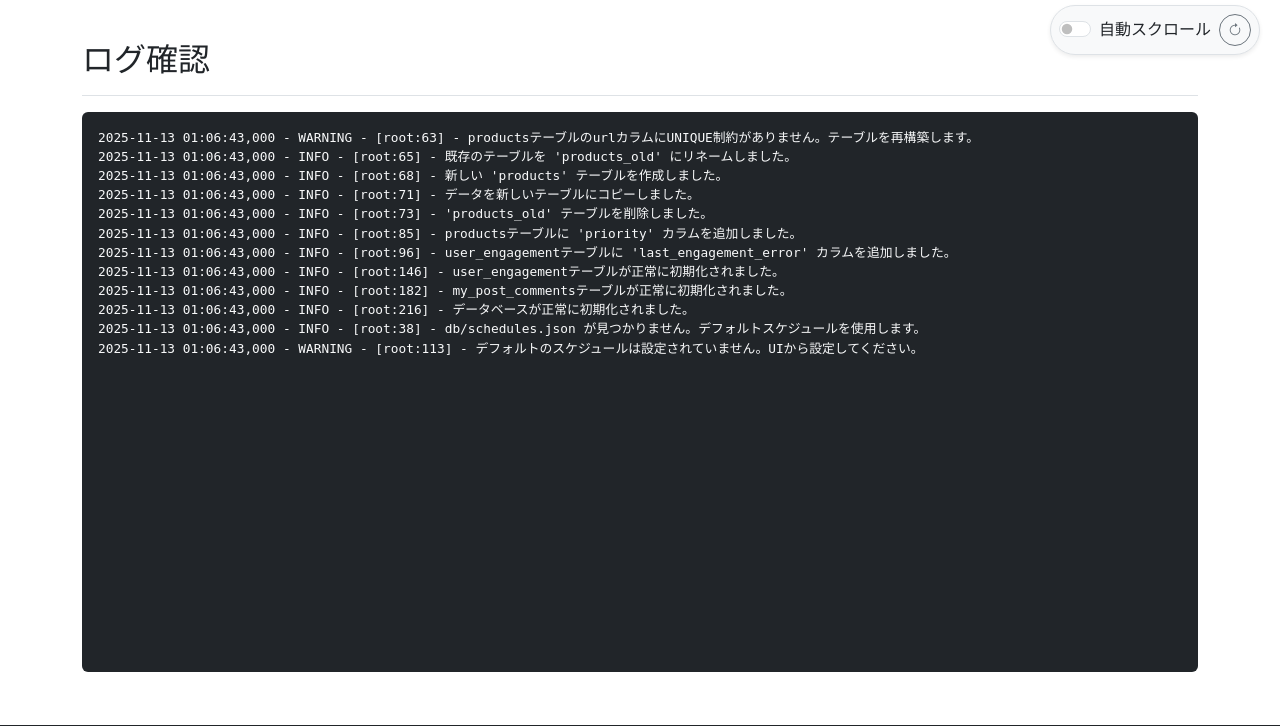
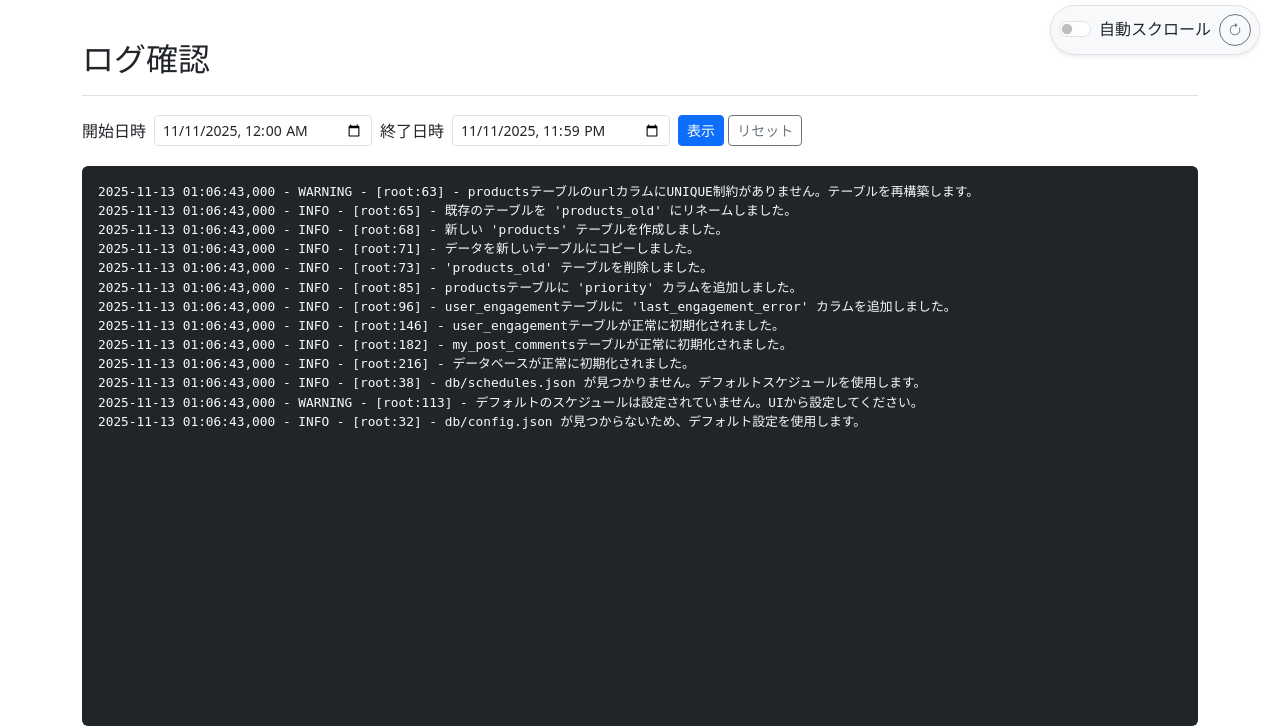
Before and after one commit to HiroyukiUrata/r_auto, a FastAPI app: page /logs in a window 1280 px wide. Shown: the part 75-801 px from the top of the page. Run offline with FastAPI, Linux system fonts and the light colour scheme; data that the repository does not hold is empty.

Commit message:
ログ表示の時間フィルタ

```diff
--- a/app/web/api.py
+++ b/app/web/api.py
@@ -1161,20 +1161,6 @@ async def run_task_now(tag: str, request: Request):
     except json.JSONDecodeError:
         extra_kwargs = {} # JSONデコードに失敗した場合も空の辞書
     return _run_task_internal(tag, is_part_of_flow=False, **extra_kwargs)
-
-@router.get("/api/logs", response_class=PlainTextResponse)
-async def get_logs():
-    """ログファイルの内容をテキスト形式で返します。"""
-    try:
-        if not os.path.exists(LOG_FILE):
-            return "ログファイルはまだ作成されていません。"
-
-        with open(LOG_FILE, "r", encoding="utf-8") as f:
-            # ファイルの末尾から最大1000行を読み込む
-            lines = f.readlines()
-            return "".join(lines[-1000:])
-    except Exception as e:
-        raise HTTPException(status_code=500, detail=f"ログの読み込みに失敗しました: {str(e)}")
 
 def _run_task_internal(tag: str, is_part_of_flow: bool, **kwargs):
     """
@@ -1524,3 +1510,44 @@ async def update_prompt(prompt_name: str, request: Request):
         return JSONResponse(content={"message": f"プロンプト「{prompt_name}」を更新しました。"})
     except Exception as e:
         return JSONResponse(status_code=500, content={"error": f"プロンプトの更新中にエラーが発生しました: {str(e)}"})
+
+@router.get("/api/logs", response_class=PlainTextResponse)
+async def get_logs(
+    start: str | None = None,
+    end: str | None = None,
+):
+    """
+    ログファイルの内容を取得する。
+    startとendクエリパラメータで期間を指定してフィルタリング可能。
+    """
+    try:
+        if not os.path.exists(LOG_FILE): # LOG_FILEはモジュール上部でインポート済み
+            return "ログファイルが見つかりません。"
+
+        with open(LOG_FILE, "r", encoding="utf-8", errors="ignore") as f:
+            lines = f.readlines()
+
+        if not start and not end:
+            return "".join(lines[-1000:]) # フィルターなしの場合は末尾1000行に制限
+
+        filtered_lines = []
+        start_dt = datetime.strptime(start, "%Y-%m-%dT%H:%M") if start else None
+        end_dt = datetime.strptime(end, "%Y-%m-%dT%H:%M") if end else None
+
+        for line in lines:
+            try:
+                # YYYY-MM-DD HH:MM:SS または MM-DD HH:MM:SS の形式に対応
+                # ミリ秒まで考慮してパース
+                ts_str = line[:23]
+                log_dt = datetime.strptime(ts_str, '%Y-%m-%d %H:%M:%S,%f')
+
+                if start_dt and log_dt < start_dt: continue
+                if end_dt and log_dt > end_dt: continue
+                filtered_lines.append(line)
+            except (ValueError, IndexError):
+                # タイムスタンプが期待する形式でない行はスキップ
+                continue
+
+        return "".join(filtered_lines)
+    except Exception as e:
+        raise HTTPException(status_code=500, detail=f"ログの読み込み中にサーバーエラーが発生しました: {e}")
--- a/web/templates/logs.html
+++ b/web/templates/logs.html
@@ -5,6 +5,26 @@
 {% block content %}
 <div class="d-flex justify-content-between flex-wrap flex-md-nowrap align-items-center pt-3 pb-2 mb-3 border-bottom">
     <h1 class="h2">ログ確認</h1>
+</div>
+
+<!-- 期間指定フィルター -->
+<div class="row g-2 align-items-center mb-3">
+    <div class="col-auto">
+        <label for="start-datetime" class="col-form-label">開始日時</label>
+    </div>
+    <div class="col-auto">
+        <input type="datetime-local" id="start-datetime" class="form-control form-control-sm">
+    </div>
+    <div class="col-auto">
+        <label for="end-datetime" class="col-form-label">終了日時</label>
+    </div>
+    <div class="col-auto">
+        <input type="datetime-local" id="end-datetime" class="form-control form-control-sm">
+    </div>
+    <div class="col-auto">
+        <button class="btn btn-sm btn-primary" id="filter-btn">表示</button>
+        <button class="btn btn-sm btn-outline-secondary" id="reset-btn">リセット</button>
+    </div>
 </div>
 
 <div id="log-container" class="bg-dark text-light p-3 rounded" style="height: 70vh; overflow-y: auto; font-family: monospace; white-space: pre-wrap; word-wrap: break-word; font-size: 0.8rem;">
@@ -58,11 +78,42 @@
         const refreshBtn = document.getElementById('refresh-btn');
         const scrollToTopBtn = document.getElementById('scroll-to-top-btn');
         const autoScrollSwitch = document.getElementById('auto-scroll-switch');
+        const startDatetimeInput = document.getElementById('start-datetime');
+        const endDatetimeInput = document.getElementById('end-datetime');
+        const filterBtn = document.getElementById('filter-btn');
+        const resetBtn = document.getElementById('reset-btn');
         let refreshIntervalId = null;
 
-        async function fetchLogs() {
+        function setDefaultDateTimes() {
+            const now = new Date();
+            const year = now.getFullYear();
+            const month = (now.getMonth() + 1).toString().padStart(2, '0');
+            const day = now.getDate().toString().padStart(2, '0');
+
+            const todayStart = `${year}-${month}-${day}T00:00`;
+            const todayEnd = `${year}-${month}-${day}T23:59`;
+
+            startDatetimeInput.value = todayStart;
+            endDatetimeInput.value = todayEnd;
+        }
+
+        async function fetchLogs(applyFilter = true) {
             try {
-                const response = await fetch('/api/logs');
+                const start = startDatetimeInput.value;
+                const end = endDatetimeInput.value;
+                let url = '/api/logs';
+                const params = new URLSearchParams();
+                if (start) {
+                    params.append('start', start);
+                }
+                if (end) {
+                    params.append('end', end);
+                }
+                if (applyFilter && params.toString()) {
+                    url += `?${params.toString()}`;
+                }
+
+                const response = await fetch(url);
                 if (!response.ok) {
                     throw new Error(`サーバーエラー: ${response.status}`);
                 }
@@ -104,6 +155,21 @@
         // 更新ボタンのクリックイベント
         refreshBtn.addEventListener('click', fetchLogs);
 
+        // フィルターボタンのクリックイベント
+        filterBtn.addEventListener('click', () => {
+            // 期間指定した場合は自動スクロールと自動更新をオフにする
+            if (autoScrollSwitch.checked) {
+                autoScrollSwitch.click();
+            }
+            fetchLogs(true); // フィルターを適用してログを取得
+        });
+
+        // リセットボタンのクリックイベント
+        resetBtn.addEventListener('click', () => {
+            // 日時入力欄を当日の範囲にリセットする
+            setDefaultDateTimes();
+            fetchLogs(false); // リセット時はフィルターを適用しない
+        });
         // 自動スクロールスイッチのイベント
         autoScrollSwitch.addEventListener('change', function() {
             if (this.checked) {
@@ -139,7 +205,9 @@
 
         // ページ読み込み時に一度だけログを取得し、一番下にスクロールする
         (async () => {
-            await fetchLogs();
+            setDefaultDateTimes(); // デフォルトの日時を設定
+            // 初回はフィルターを適用せずに全ログを取得
+            await fetchLogs(false);
             // 初回読み込み時のみ、一番下までスクロール
             logContainer.scrollTop = logContainer.scrollHeight;
         })();
```
